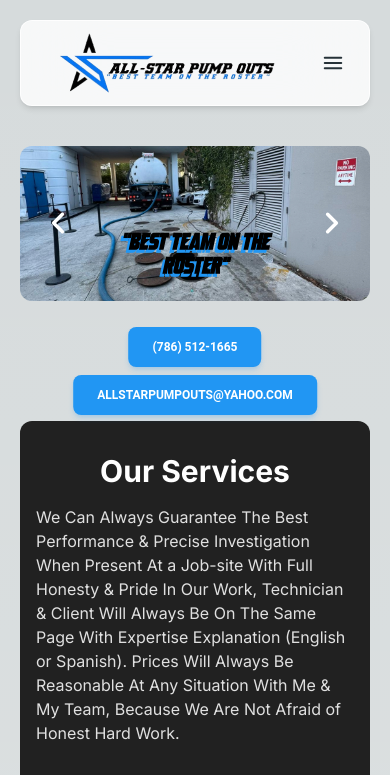
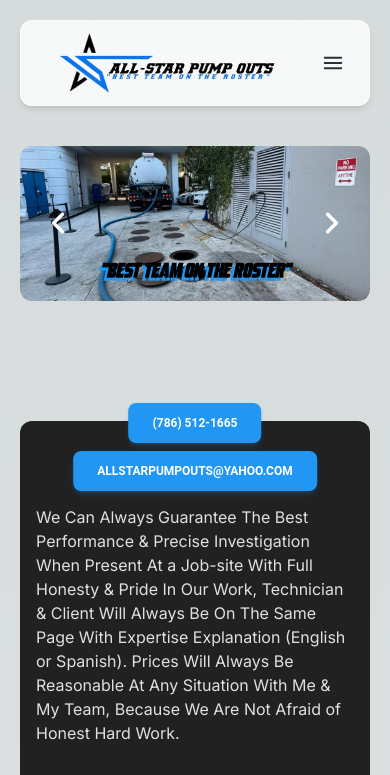
Before and after one commit to AntDesignsLLC/allstarpumpouts, a Next.js app: page / in a window 390 px wide. Shown: the top 775 px of the page. Built offline with nearby package versions, Linux system fonts and the light colour scheme.

Commit message:
positions

```diff
--- a/src/components/carousel.js
+++ b/src/components/carousel.js
@@ -65,7 +65,7 @@ export function CarouselDefault() {
         />
       </Carousel>
       <div
-        className="xl:top-[53%] lg:top-[45%] md:top-[38%] sm:top-[35%] top-[30%] lg:text-4xl md:text-2xl text-center drop-shadow-2xl[0_1.2px_1.2px_rgba(0,0,0,1)]"
+        className="xl:top-[53%] lg:top-[45%] md:top-[38%] sm:top-[35%] top-[32%] lg:text-4xl md:text-2xl text-sm text-center drop-shadow-2xl[0_1.2px_1.2px_rgba(0,0,0,1)]"
         style={{
           position: "absolute",
           left: "50%",
@@ -81,7 +81,7 @@ export function CarouselDefault() {
         </div>
       </div>
       <div
-        className="lg:text-5xl xl:top-[75%] lg:top-[65%] md:top-[50%] sm:top-[32%] top-[44%] drop-shadow-2xl[0_1.2px_1.2px_rgba(0,0,0,1)]"
+        className="lg:text-5xl xl:top-[75%] lg:top-[65%] md:top-[50%] top-[53%] drop-shadow-2xl[0_1.2px_1.2px_rgba(0,0,0,1)]"
         style={{
           position: "absolute",
           left: "50%",
```
